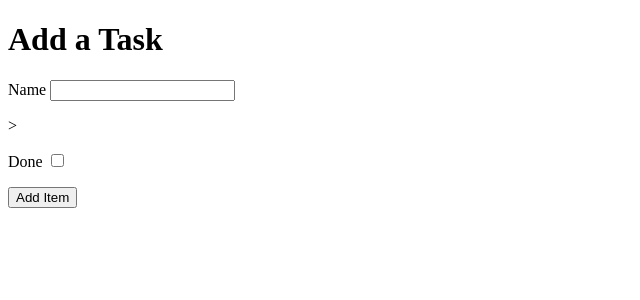
After one commit to dimitri-edel/django_sample_app, a Django app: page /add in a window 1280 px wide. The commit adds this page. Shown: the top 300 px of the page, without its empty margins (0-640 px from the left). Run offline with Django 3.2, Linux system fonts and the light colour scheme.

Commit message:
Create add_item.html

```diff
--- a/todo/urls.py
+++ b/todo/urls.py
@@ -19,5 +19,6 @@ from todo_app.views import *
 
 urlpatterns = [
     path('admin/', admin.site.urls),
-    path('', get_todo_list, name='get_todo_list')
+    path('', get_todo_list, name='get_todo_list'),
+    path('add', add_item, name='add')
 ]
--- /dev/null
+++ b/todo_app/templates/todo_app/add_item.html
@@ -0,0 +1,29 @@
+<!DOCTYPE html>
+<html lang="en">
+<head>
+    <meta charset="UTF-8">
+    <meta http-equiv="X-UA-Compatible" content="IE=edge">
+    <meta name="viewport" content="width=device-width, initial-scale=1.0">
+    <title>Document</title>
+</head>
+<body>
+    <h1>Add a Task</h1>
+    <form method="POST" action="/add">
+        <div>
+            <p>
+                <label for="item_name">Name</label>
+                <input type="text" id="item_name" name="item_name">
+            </p>
+        </div>>
+        <div>
+            <p>
+                <label for="item_done">Done</label>
+                <input type="checkbox" id="item_done" name="item_done">
+            </p>
+        </div>
+        <div>
+            <button type="submit">Add Item</button>
+        </div>
+    </form>
+</body>
+</html>
--- a/todo_app/views.py
+++ b/todo_app/views.py
@@ -8,3 +8,7 @@ def get_todo_list(request):
         'items' : items
     }
     return render(request, 'todo_app/todo_list.html', context=context)
+
+def add_item(request):
+
+    return render(request, 'todo_app/add_item.html')
```
Also changed, not shown: todo_app/templates/todo_app/todo_list.html (+12 -5 lines).
